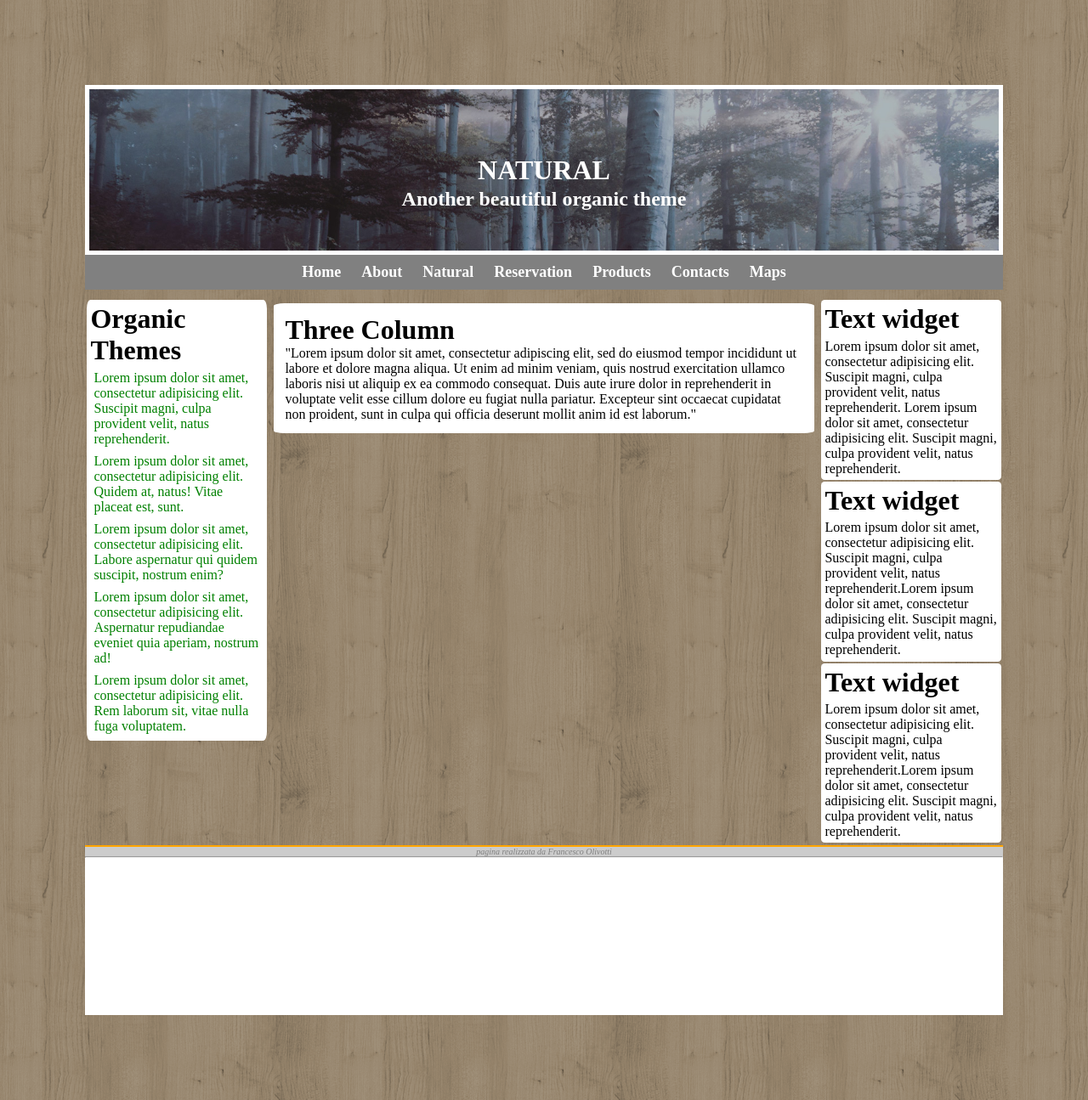
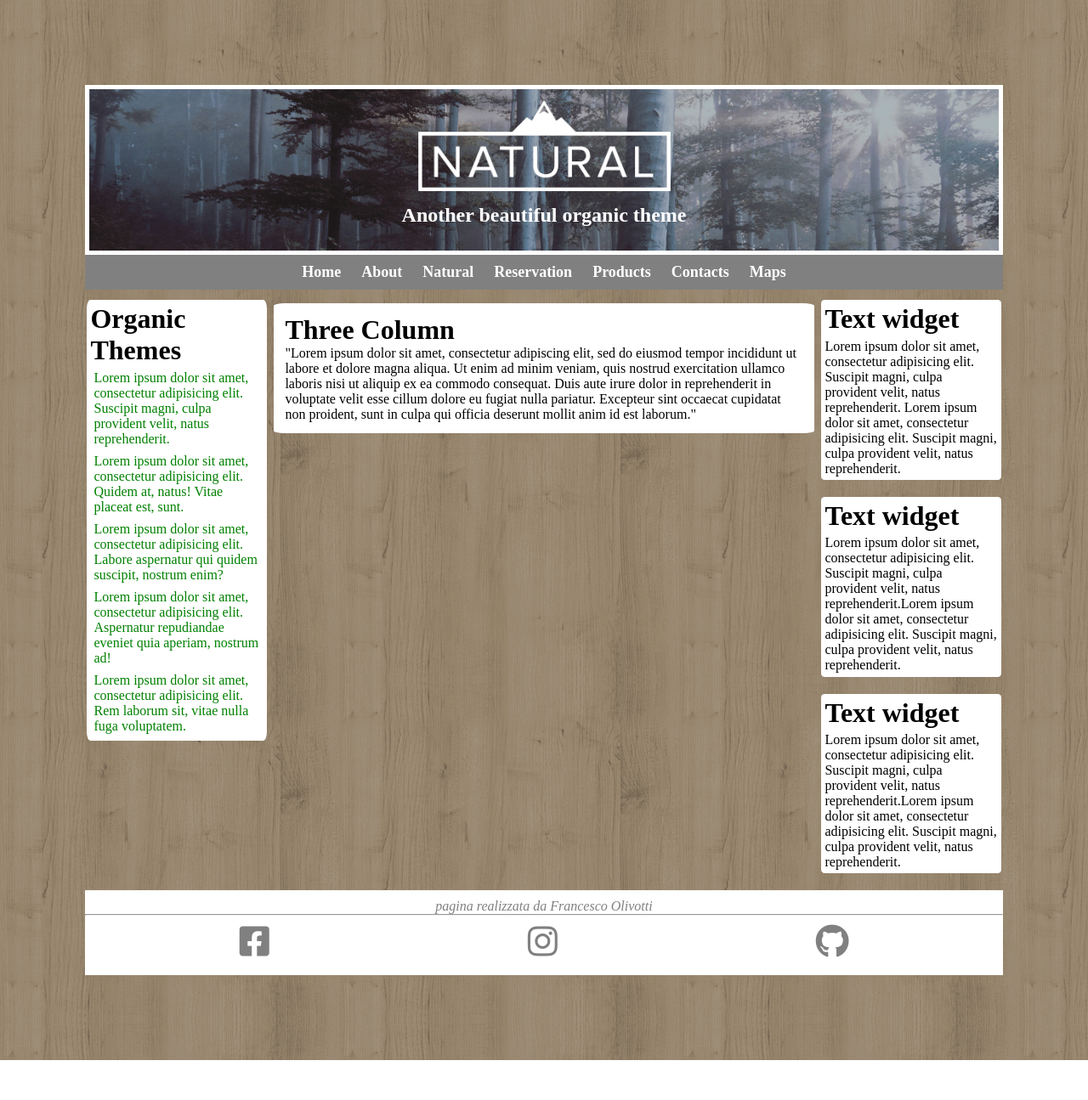
Before and after one commit to FraOliv/htmlcss-struttura-wp, a plain HTML site: page index.html in a window 1280 px wide. Shown: the whole page at 85% size. After the commit the page ends 1248 px from the top, so only its background shows below. Drawn offline with Linux system fonts and the light colour scheme.

Commit message:
header e footer corretti

```diff
--- a/css/style.css
+++ b/css/style.css
@@ -20,19 +20,22 @@ body{
   position: relative;
   border: 5px solid white
 }
-
-
 .title {
-  position: absolute;
-  color: white;
-  top: 50%;
+  position:absolute;
+  top: 38%;
   left: 50%;
   transform: translate(-50%, -50%);
+  width: 400px;
+  height: 157px;
+  background-image: url('../img/natural-logo.png');
+  background-position: center;
+  background-size: contain;
+  background-repeat: no-repeat;
   }
   .subtitle{
     position: absolute;
     color: white;
-    top: 68%;
+    top: 78%;
     left: 50%;
     transform: translate(-50%, -50%);
   }
@@ -106,7 +109,7 @@ width: 20%;
 float:right;
 }
 .right .section{
-  margin-bottom: :10%
+    margin-bottom: 20px;
 }
 
 .right .section p{
@@ -119,18 +122,23 @@ float:right;
 /* inizio footer */
 
 footer {
+  width: 100%;
   background-color: white;
-  width: 100%;
-  height: 200px;
-  margin: auto;
-  border-top: 2px solid orange;
+  margin-bottom: 50px;
+  color: gray;
   text-align: center;
-  font-size: 10px
+  padding: 10px 0;
   }
 
-  .footer_text{
-    background: rgba(0, 0, 0, 0.2);
-    color: grey
-  }
+.footer_icon {
+  margin: 10px;
+}
+.footer_icon i{
+  font-size: 40px;
+  margin: 0 150px;
+}
+.footer_icon i:hover {
+  color: rgb(162, 211, 95);
+}
 
   /* fine footer */
--- a/index.html
+++ b/index.html
@@ -3,13 +3,15 @@
   <head>
     <meta charset="utf-8">
      <link rel="stylesheet" href="css/style.css">
+     <link rel="stylesheet" href="https://cdnjs.cloudflare.com/ajax/libs/font-awesome/5.15.1/css/all.min.css" integrity="sha512-+4zCK9k+qNFUR5X+cKL9EIR+ZOhtIloNl9GIKS57V1MyNsYpYcUrUeQc9vNfzsWfV28IaLL3i96P9sdNyeRssA==" crossorigin="anonymous" />
     <title>htmlscss-struttura-wp</title>
   </head>
   <body>
     <!-- /* inizio header */ -->
     <header>
       <div class="nav_header">
-        <h1 class="title">NATURAL</h1>
+        <div class="title">
+        </div>
         <h2 class="subtitle">Another beautiful organic theme</h2>
 
 
@@ -79,15 +81,11 @@
     <footer>
         <p class="footer_text"><em>pagina realizzata da Francesco Olivotti</em></p>
         <hr>
-        <div class="icone">
-          <div class="facebook">
-
-          </div>
-          <div class="github">
-
-          </div>
-
-        </div>
+        <div class="footer_icon container">
+        <i class="fab fa-facebook-square"></i>
+        <i class="fab fa-instagram"></i>
+        <i class="fab fa-github"></i>
+      </div>
       </footer>
 
     <!-- fine footer -->
```
